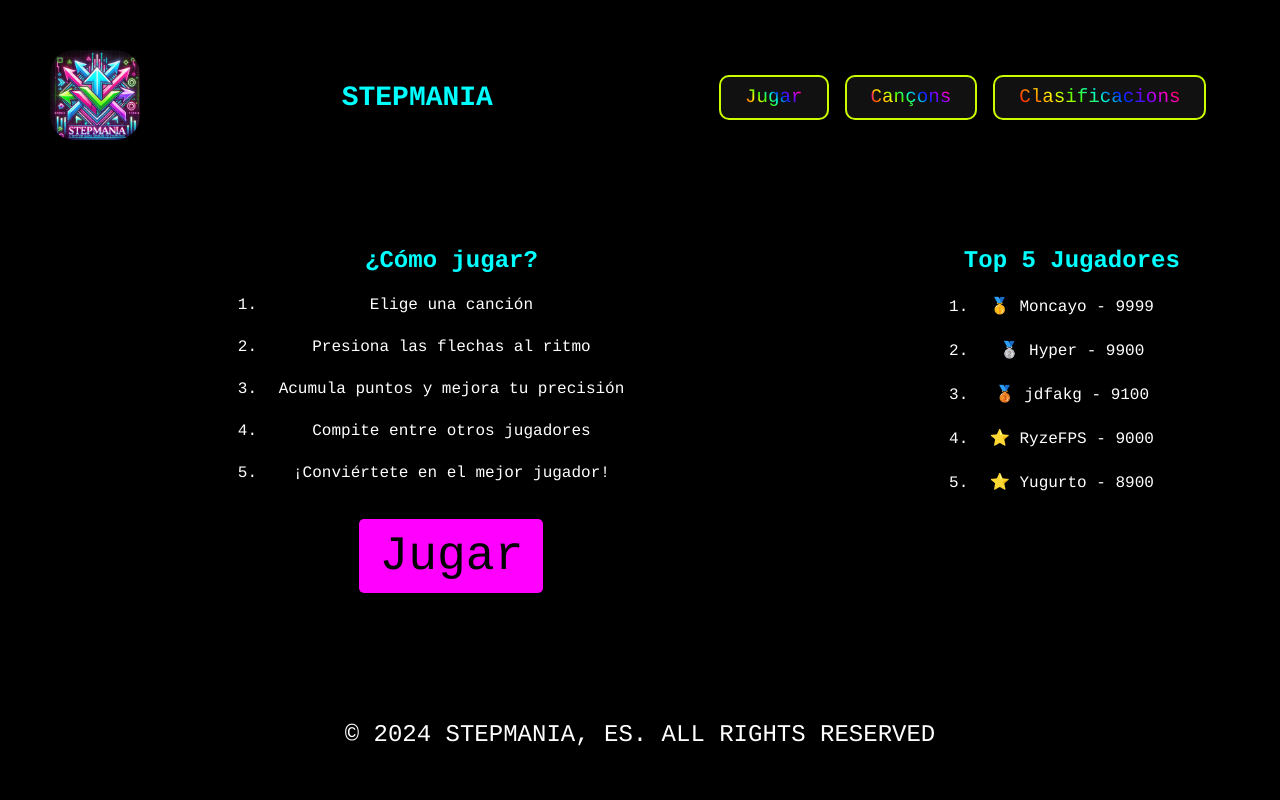
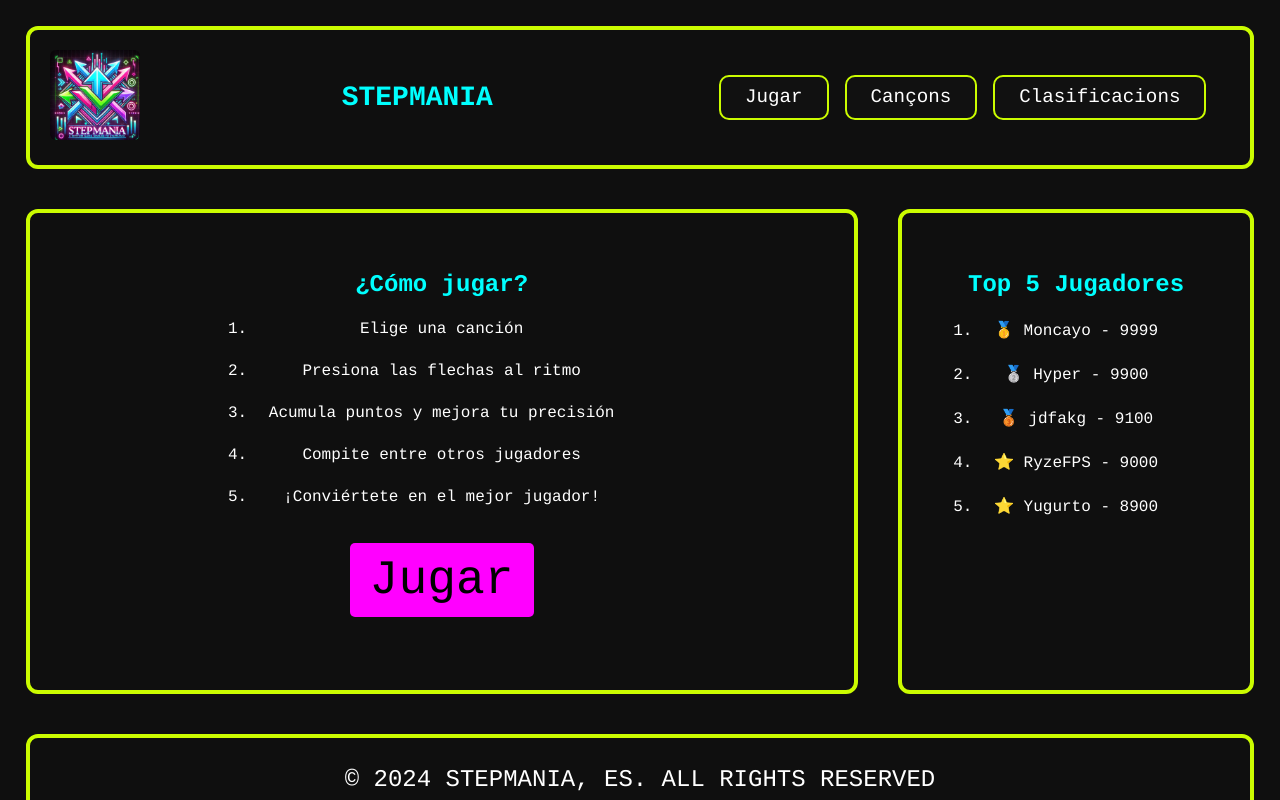
Before and after one commit to Ulises-Hyper/Proyecto-1---Stepmania, a PHP site: page / in a window 1280 px wide. Run offline with PHP 8.4, Linux system fonts and the light colour scheme.

Commit message:
Página Principal 2.0

```diff
--- a/css/style.css
+++ b/css/style.css
@@ -1,4 +1,8 @@
-/* General Reset */
+@font-face {
+  font-family: neon;
+  src: url(https://s3-us-west-2.amazonaws.com/s.cdpn.io/707108/neon.ttf);
+}
+
 * {
   margin: 0;
   padding: 0;
@@ -6,13 +10,13 @@
   font-family: "Fira Code", Courier, monospace;
 }
 
-/* Estilos para el video de fondo */
 body, html {
-  margin: 0;
-  padding: 0;
   height: 100%;
   overflow: hidden;
-  background-color: #000;
+  /* background-image: url("../img/dragon-background.webp"); */
+  background-position: center;
+  background-size: 70%;
+  background-color: rgb(15, 15, 15);
 }
 
 h1, h2 {
@@ -25,6 +29,7 @@ h1, h2 {
   flex: 1;
   margin: 2%;
   z-index: 1;
+  height: 100%;
 }
 
 .header {
@@ -39,7 +44,7 @@ h1, h2 {
 .logo img {
   width: 90px;
   height: 90px;
-  border-radius: 24px;
+  border-radius: 6px;
 }
 
 .header-title {
@@ -69,33 +74,17 @@ h1, h2 {
   text-align: center;
   text-decoration: none;
   font-size: 1.2em;
-  background: linear-gradient(
-    45deg,
-    #ff0000,
-    #ff7300,
-    #fffb00,
-    #48ff00,
-    #00ffd5,
-    #002bff,
-    #7a00ff,
-    #ff00c8,
-    #ff0000
-  );
-  background-clip: text;
-  -webkit-background-clip: text;
-  color: transparent;
-  animation: glowing-text 5s linear infinite;
+  color: white;
 }
 
 .main-section {
-  flex: 1;
-  margin-top: 1em;
+  margin-top: 2.5em;
 }
 
 .main-area {
   display: flex;
   justify-content: space-between;
-  gap: 12px;
+  gap: 2.5em;
 }
 
 .section-area {
@@ -176,7 +165,7 @@ h1, h2 {
   height: 100px;
   border: 4px solid transparent;
   border-radius: 12px;
-  margin-top: 15px;
+  margin-top: 2.5em;
 }
 
 .footer-area p {
@@ -184,18 +173,19 @@ h1, h2 {
   color: white;
 }
 
-@keyframes glowing-text {
-  0% {
-    background-position: 0 0;
-  }
-  50% {
-    background-position: 400% 0;
-  }
-  100% {
-    background-position: 0 0;
-  }
+/* Bordes animados RGB para las secciones importantes */
+.header, .section-area, .aside-area, .footer-area {
+  border: 4px solid transparent;
+  border-radius: 12px;
+  animation: rgb-border 5s infinite linear;
 }
 
+/* Bordes animados RGB para la barra de navegación */
+.navbar ul li {
+  animation: rgb-border 5s infinite linear;
+}
+
+/* Animación RGB */
 @keyframes rgb-border {
   0% {
     border-color: #ff0000;
```
Also changed, not shown: other parts of css/style.css (+59 -0 lines).
